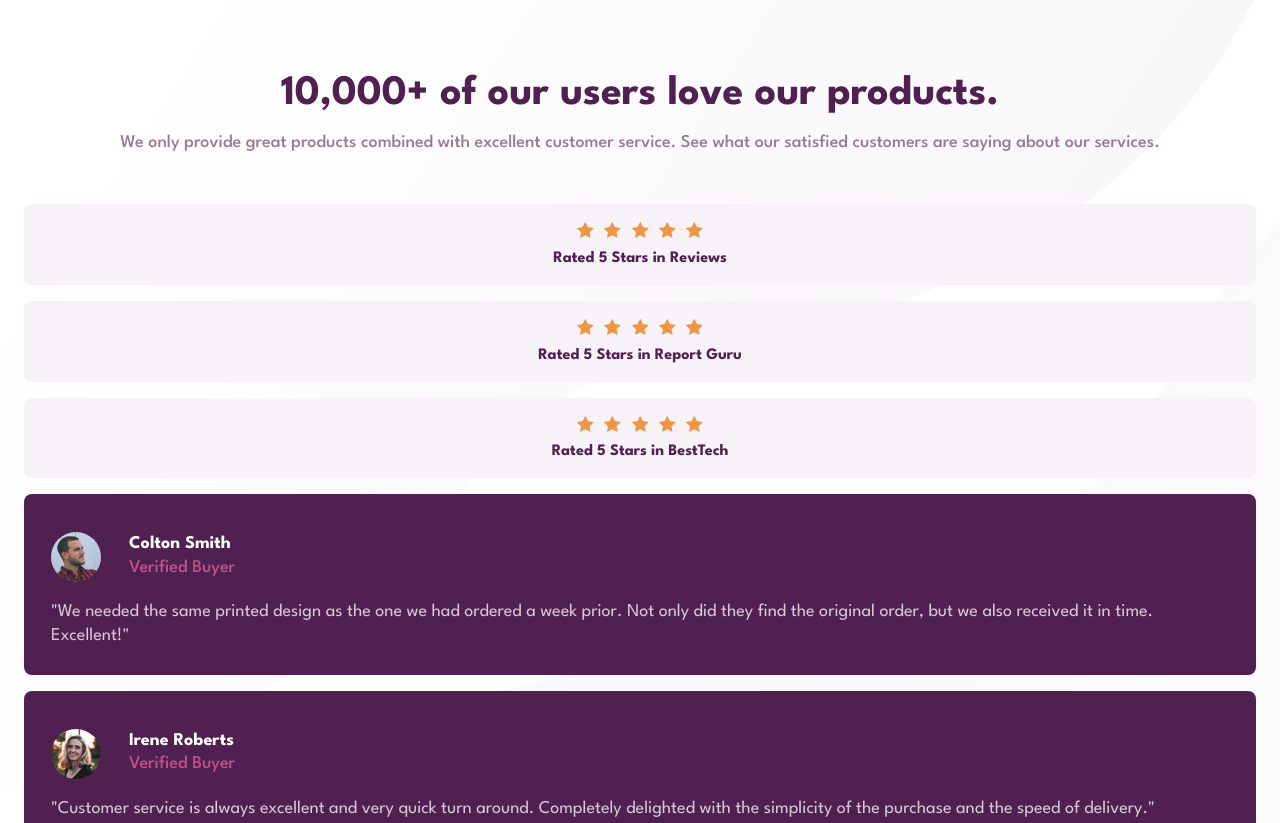
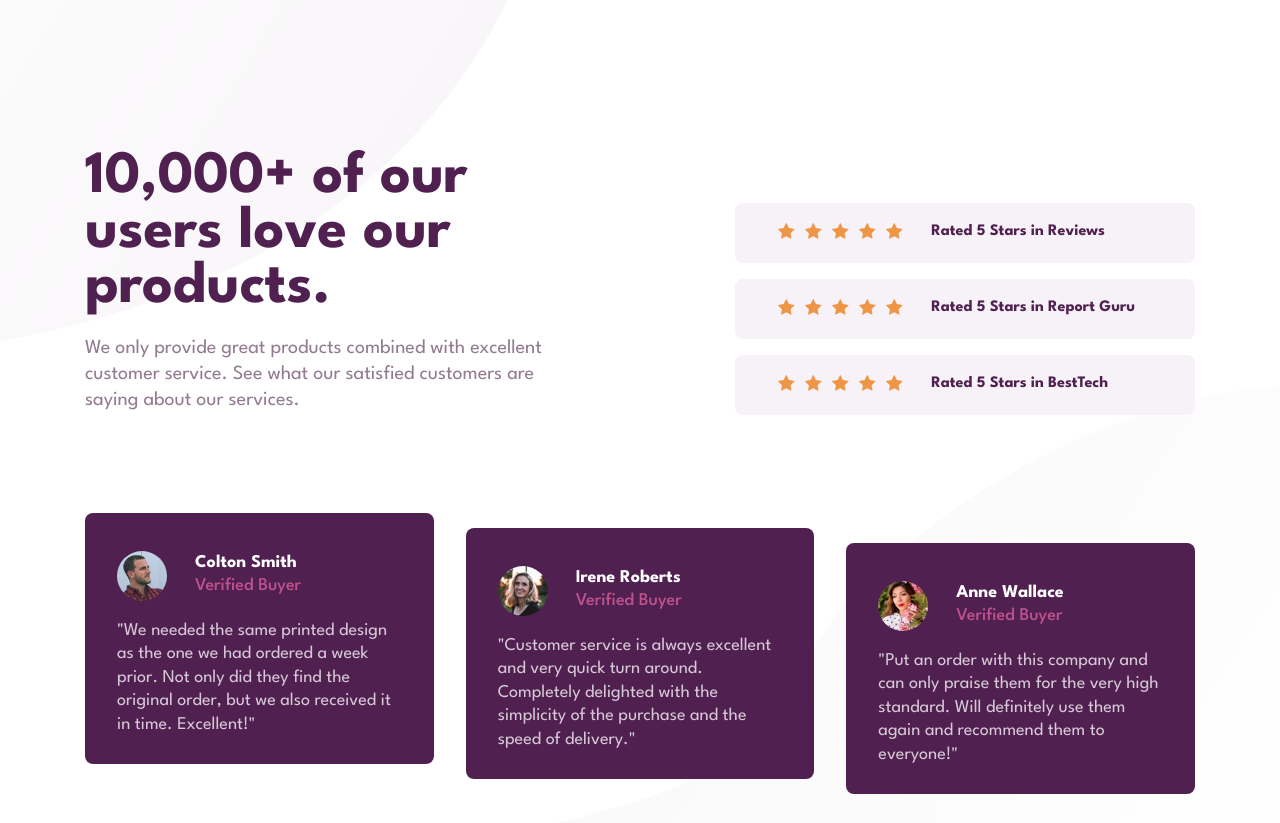
Before and after one commit to debriks/frontendmentor-social-proof-section-master, a plain HTML site: page index.html in a window 1280 px wide. Shown: the top 823 px of the page. Drawn offline with Linux system fonts and the light colour scheme.

Commit message:
Desktop Styles

```diff
--- a/index.html
+++ b/index.html
@@ -35,7 +35,9 @@
               <img src="/images/icon-star.svg" alt="star icon" />
               <img src="/images/icon-star.svg" alt="star icon" />
             </div>
-            <p>Rated 5 Stars in Reviews</p>
+            <div>
+              <p>Rated 5 Stars in Reviews</p>
+            </div>
           </div>
           <div class="rating__review">
             <div class="rating__stars">
--- a/scss/_globals.scss
+++ b/scss/_globals.scss
@@ -1,4 +1,6 @@
 @import url("https://fonts.googleapis.com/css2?family=League+Spartan:wght@400;500;700&display=swap");
+
+// MOBILE STYLES
 
 html {
   font-size: 100%;
@@ -48,6 +50,7 @@ h4 {
   &__title p {
     font-size: $fs-body;
     color: $darkGrayishMagenta;
+    font-weight: $fw-light;
     margin-bottom: 50px;
   }
 }
@@ -58,16 +61,22 @@ h4 {
     background-color: $lightGrayishMagenta;
     margin-bottom: $mt-bottom;
     padding: 15px;
+    transition: $transition;
+
+    & p {
+      margin: 0;
+      color: $veryDarkMagenta;
+      font-weight: $fw-bold;
+    }
+  }
+
+  &__review:hover {
+    background-color: rgba($softPink, 0.2);
+    cursor: pointer;
   }
 
   &__stars img {
     padding: 3px;
-  }
-
-  &__review p {
-    margin: 0;
-    color: $veryDarkMagenta;
-    font-weight: $fw-bold;
   }
 }
 
@@ -79,6 +88,7 @@ h4 {
   font-size: $fs-body;
   font-weight: $fw-light;
   color: rgba($lightGrayishMagenta, 0.8);
+  transition: $transition;
 
   &__profile {
     display: flex;
@@ -104,3 +114,83 @@ h4 {
     }
   }
 }
+
+.user:hover {
+  background-color: rgba($electricBlue, 0.85);
+  transform: translateY(30px);
+  cursor: pointer;
+}
+
+//DESKTOP STYLES
+
+@media (min-width: 640px) {
+  //  and (max-width: 1023px)
+
+  body {
+    background-image: url(/images/bg-pattern-top-desktop.svg),
+      url(/images/bg-pattern-bottom-desktop.svg);
+    background-repeat: no-repeat, no-repeat;
+    background-position: left -770px top -5px, right 0 bottom -220px;
+    background-size: contain, contain;
+  }
+
+  .container {
+    margin: 150px auto;
+    max-width: 1110px;
+  }
+  .header {
+    display: flex;
+    flex-direction: row;
+    text-align: left;
+    align-items: center;
+
+    &__title {
+      max-width: 500px;
+      margin-right: 150px;
+
+      & h1 {
+        font-size: 60px;
+        line-height: 55px;
+      }
+      & p {
+        font-size: $fs-body-desk;
+        margin-bottom: 70px;
+      }
+    }
+  }
+
+  .rating {
+    width: 555px;
+
+    &__review {
+      display: flex;
+      flex-direction: row;
+      align-items: center;
+      max-height: 60px;
+    }
+
+    &__stars {
+      margin-top: 5px;
+      padding: 0 25px;
+    }
+  }
+
+  .testimonials {
+    display: grid;
+    align-items: center;
+    grid-template-columns: repeat(3, 1fr);
+    gap: 2rem;
+  }
+
+  .user {
+    padding: 38px 32px 10px;
+  }
+
+  .user:nth-child(2) {
+    margin-top: 30px;
+  }
+
+  .user:nth-child(3) {
+    margin-top: 60px;
+  }
+}
--- a/scss/_variables.scss
+++ b/scss/_variables.scss
@@ -7,6 +7,7 @@ $fw-bold: 700;
 // Font Sizes
 
 $fs-body: 1.125rem;
+$fs-body-desk: 1.25rem;
 
 // Colors
 
@@ -15,7 +16,13 @@ $softPink: hsl(333, 80%, 67%);
 $darkGrayishMagenta: hsl(303, 10%, 53%);
 $lightGrayishMagenta: hsl(300, 24%, 96%);
 $white: hsl(0, 0%, 100%);
+$softMagenta: hsl(300, 69%, 71%);
+$electricBlue: hsl(242, 88%, 49%);
 
 // Margins
 
 $mt-bottom: 1rem;
+
+// Buttons
+
+$transition: ease-in-out 0.3s;
```
Also changed, not shown: dist/css/style.css, 1 other file.
